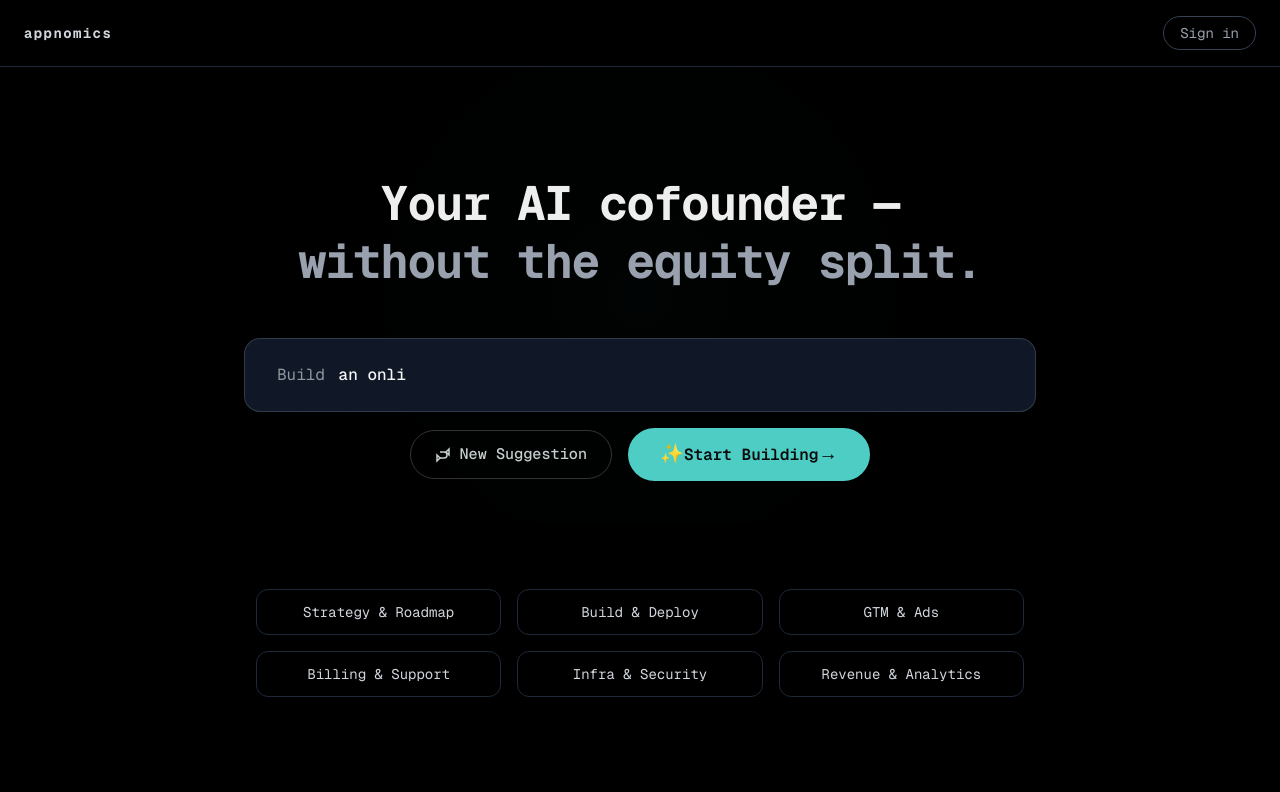
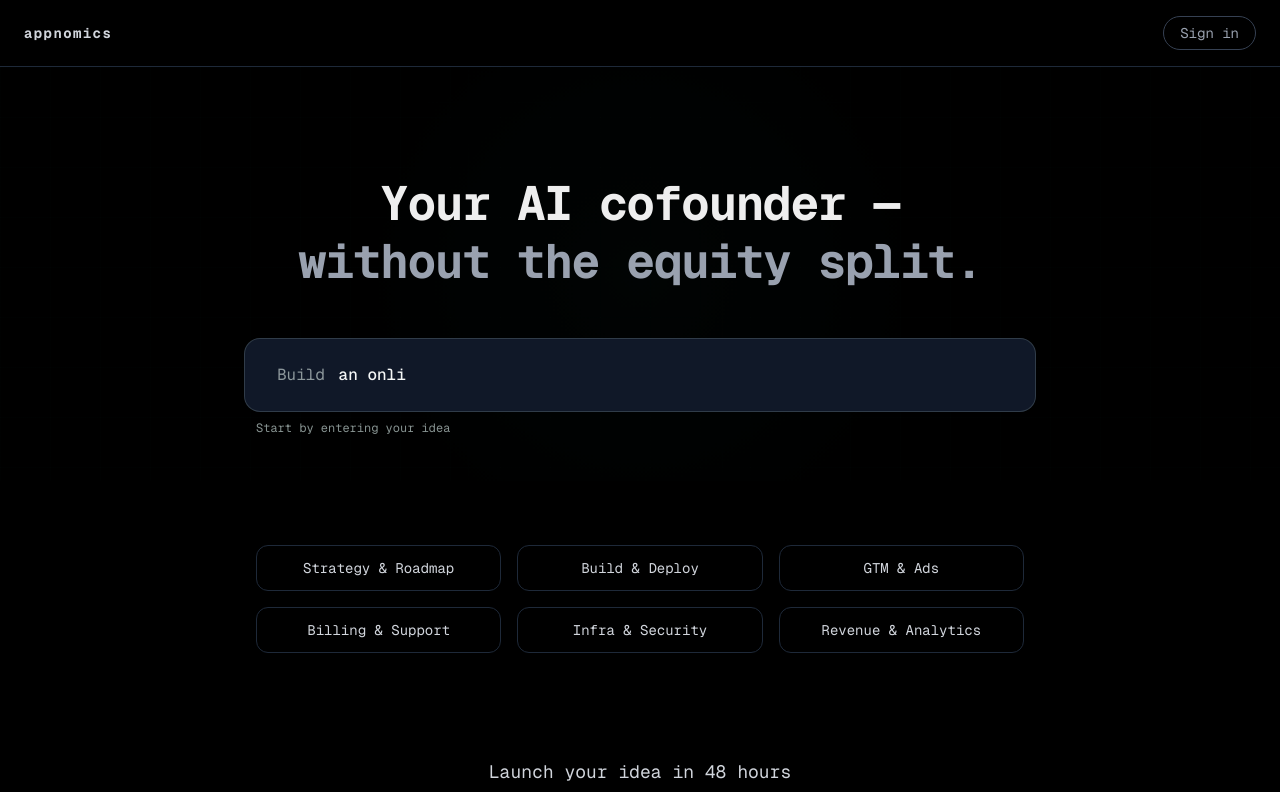
Before and after one commit to rup2701/appnomics-landing, a Next.js app: page / in a window 1280 px wide. Shown: the top 792 px of the page. Built offline with nearby package versions, Linux system fonts and the light colour scheme.

Commit message:
feat: Add prompt hint and navigation button to DynamicHero component

```diff
--- a/components/DynamicHero.module.scss
+++ b/components/DynamicHero.module.scss
@@ -199,6 +199,16 @@
   }
 }
 
+.promptHint {
+  margin: -0.5rem auto $spacing-md;
+  padding-left: 12px;
+  max-width: 800px;
+  color: $text-muted;
+  font-size: 0.75rem;
+  line-height: 1.4;
+  text-align: left;
+}
+
 @media (max-width: $breakpoint-sm) {
   .promptBox {
     border-radius: 12px;
@@ -227,7 +237,7 @@
 
 // Action Buttons
 .actionButtons {
-  display: flex;
+  display: none;
   gap: $spacing-md;
   justify-content: center;
   align-items: center;
--- a/components/DynamicHero.tsx
+++ b/components/DynamicHero.tsx
@@ -1,6 +1,9 @@
+'use client';
+
 // DynamicHero.jsx
 import { useState, useEffect, useRef } from 'react';
 import Link from 'next/link';
+import { useRouter } from 'next/navigation';
 import styles from './DynamicHero.module.scss';
 
 
@@ -10,6 +13,8 @@ const DynamicHero = () => {
   const [userInput, setUserInput] = useState('');
   const [isInteractive, setIsInteractive] = useState(false);
   const inputRef = useRef<HTMLInputElement>(null);
+
+  const router = useRouter();
 
   // A mix of simple launches and larger product ideas
   // eslint-disable-next-line react-hooks/exhaustive-deps
@@ -27,6 +32,10 @@ const DynamicHero = () => {
 
   // Find the longest prompt for consistent width
   const longestPrompt = prompts.reduce((a, b) => a.length > b.length ? a : b, '');
+
+  const handleEnter = () => {
+    router.push('/auth');
+  };
 
   useEffect(() => {
     if (isInteractive) return; // Stop animation when user is typing
@@ -98,12 +107,13 @@ const DynamicHero = () => {
                 </span>
               </div>
             ) : (
-              <div className={styles.interactivePrompt}>
+
+                  <div className={styles.interactivePrompt}>
                   <span
                     className={styles.promptPrefix}
-
                   >Build
                   </span>
+
 
                 <input
                   ref={inputRef}
@@ -118,10 +128,19 @@ const DynamicHero = () => {
                       handleStartBuilding();
                     }
                   }}
-                />
-              </div>
+                  />
+
+                  <button
+                    onClick={handleEnter}
+                    className="absolute bottom-3 right-3 text-xs text-gray-400 hover:text-white border border-gray-700 hover:border-gray-500 rounded-md px-3 py-1 transition"
+                    >
+                  Let&apos;s go →
+                  </button>
+                </div>
             )}
           </div>
+
+          <p className={styles.promptHint}>Start by entering your idea</p>
 
           {/* Action Buttons */}
           <div className={styles.actionButtons}>
```
